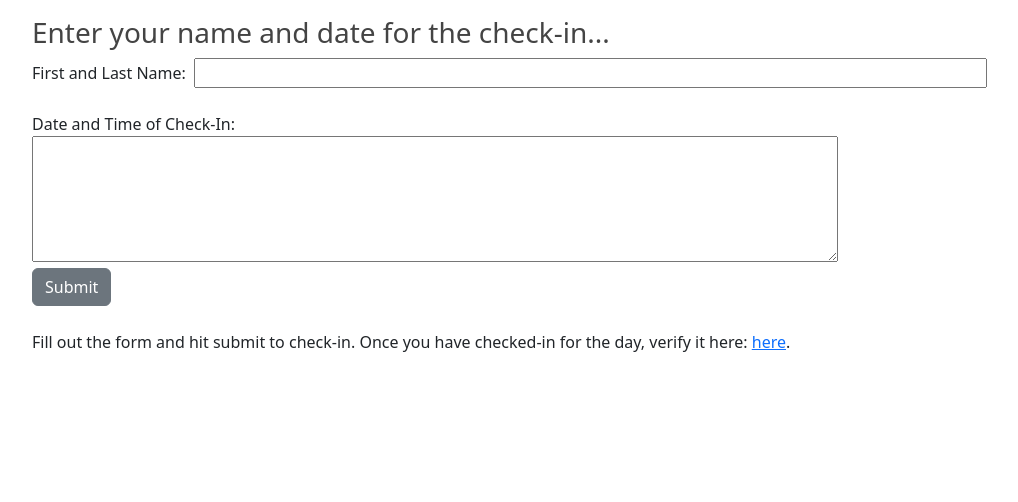
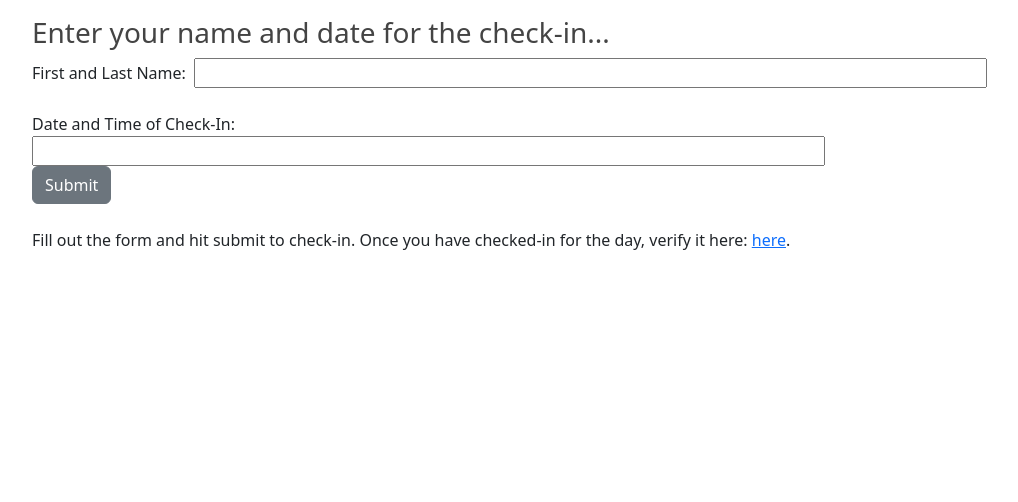
Before and after one commit to ik4vrb/django-assessment, a Django app: page /polls/deepthoughts/ in a window 1280 px wide. Shown: the part 56-558 px from the top of the page, without its empty margins (50-1068 px from the left). Run offline with Django 4.2, Linux system fonts and the light colour scheme; some libraries are stand-ins or nearby versions.

Commit message:
Update dpform.html

```diff
--- a/polls/templates/polls/dpform.html
+++ b/polls/templates/polls/dpform.html
@@ -12,7 +12,7 @@
     <br>
     <label for="content">Date and Time of Check-In</label>:&nbsp;
     <br>
-    <textarea name="content" id="content" cols="85" rows="5"></textarea>
+    <input type="text" name="content" id="content" maxlength="80" size="80">
 <br>
 <input class="btn btn-secondary" type="submit" value="Submit">
 </form>
```
